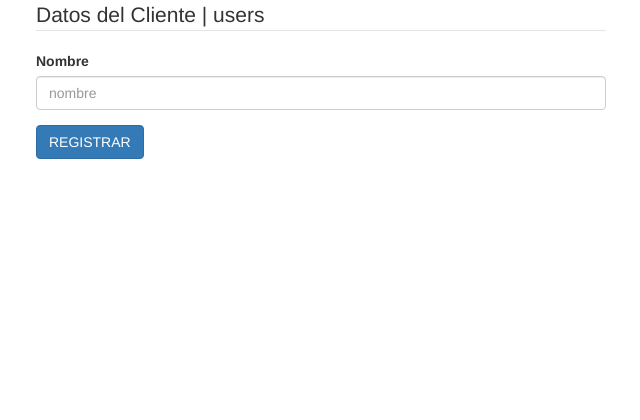
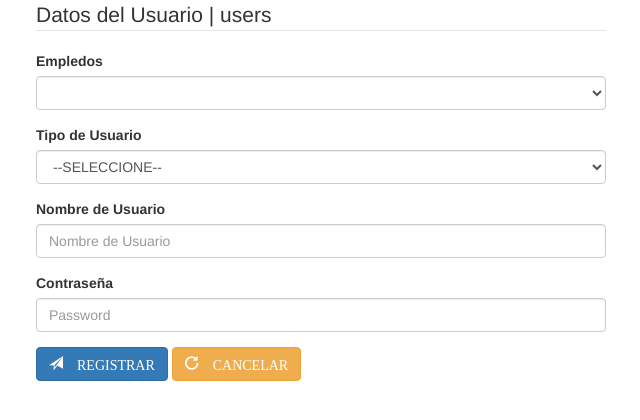
Before and after one commit to adcha17/php_tesis_ajax, a CodeIgniter app: page /server/users/load_add in a window 1280 px wide. Shown: the top 420 px of the page, without its empty margins (319-959 px from the left). Run offline with CodeIgniter, Linux system fonts and the light colour scheme.

Commit message:
subiendo add,del,update de tabla users

```diff
--- a/application/controllers/clientes.php
+++ b/application/controllers/clientes.php
@@ -54,7 +54,7 @@
 
         $_result = $this->clientes_model->add($_data['data']);
 
-        die();
+
 
         if ($_result)
             _build_json(TRUE,'cliente registrado');
--- a/application/controllers/users.php
+++ b/application/controllers/users.php
@@ -17,8 +17,11 @@
         //_beta();
         //_is_ajax_request();
 
+       $this->data['empleados'] = $this->users_model->get_empleados();
 
         $this->load->view($this->controller.'/load_add',$this->data);
+        //vdebug($this->data['items']);
+        //die("sa");
     }
 
     /*
@@ -26,10 +29,11 @@
     */
     public function load_update($id=FALSE)
     {
+       $this->data['empleados'] = $this->users_model->get_empleados();
         $_cliente_info = $this->users_model->get_by_id($id);
 
         if (!$_cliente_info)
-            _build_json(FALSE,'cliente no registrado en la DB');
+            _build_json(FALSE,'usuario no registrado en la DB');
 
         $this->data['item'] = $_cliente_info;
 
@@ -54,12 +58,12 @@
 
         $_result = $this->users_model->add($_data['data']);
 
-        die();
+
 
         if ($_result)
-            _build_json(TRUE,'cliente registrado');
+            _build_json(TRUE,'usuario registrado');
 
-        _build_json(FALSE,'Error al registrar cliente');
+        _build_json(FALSE,'Error al registrar usuario');
 
     }
 
@@ -73,9 +77,9 @@
         $_result = $this->users_model->update($_data['data'], $_data['cliente_id']);
 
         if ($_result)
-            _build_json(TRUE,'cliente actualizado');
+            _build_json(TRUE,'usuario actualizado');
 
-        _build_json(FALSE,'Error al actualizar cliente');
+        _build_json(FALSE,'Error al actualizar usuario');
     }
 
     public function validate_post($id=FALSE)
@@ -90,28 +94,21 @@
             $_cliente_info = $this->users_model->get_by_id($_cliente_id);
 
             if (!$_cliente_info)
-                _build_json(FALSE,'cliente no registrado en la DB');
+                _build_json(FALSE,'usuario no registrado en la DB');
          }
 
 
+        $_last_name = $this->input->post('empleado_id',TRUE);
+        $_data['empleado_id'] = _validate_empty($_last_name,'Seleccione empleados');
 
-        $_name = $this->input->post('name',TRUE);
-        $_data['name'] = _validate_empty($_name,'ingresa tu nombre');
+        $_last_name = $this->input->post('tipo_usuario',TRUE);
+        $_data['tipo_usuario'] = _validate_empty($_last_name,'Seleccione tipo de Usuario');
 
-        $_last_name = $this->input->post('last_name',TRUE);
-        $_data['last_name'] = _validate_empty($_last_name,'ingresa tu apellido');
+        $_sex = $this->input->post('nombre_usuario',TRUE);
+        $_data['nombre_usuario'] = _validate_empty($_sex,'Ingrese nombre de usuario');
 
-        $_sex = $this->input->post('sex',TRUE);
-        $_data['sex'] = _validate_empty($_sex,'selecciona tu sexo');
-
-        $_dni = $this->input->post('dni',TRUE);
-        $_data['dni'] = _validate_empty($_dni,'ingresa tu dni');
-
-        $_address = $this->input->post('address',TRUE);
-        $_data['address'] = _validate_empty($_address,'ingresa tu dirección');
-
-        $_district_id = $this->input->post('district_id',TRUE);
-        $_data['district_id'] = _validate_empty($_district_id,'selecciona tu distrito');
+        $_dni = $this->input->post('password',TRUE);
+        $_data['password'] = _validate_empty($_dni,'Ingrese una Contraseña');
 
         return array('data'=>$_data, 'cliente_id'=>$_cliente_id);
 
@@ -124,16 +121,16 @@
         $_cliente_info = $this->users_model->get_by_id($id);
 
         if (!$_cliente_info)
-            _build_json(FALSE,'cliente no registrado en la DB');
+            _build_json(FALSE,'usuario no registrado en la DB');
 
         $_data = array('status'=> 99);
 
         $_result = $this->users_model->update($_data, $_cliente_info->id);
 
         if ($_result)
-            _build_json(TRUE,'cliente actualizado');
+            _build_json(TRUE,'usuario actualizado');
 
-        _build_json(FALSE,'Error al actualizar cliente');
+        _build_json(FALSE,'Error al actualizar usuario');
     }
 
 
--- a/application/models/users_model.php
+++ b/application/models/users_model.php
@@ -47,6 +47,14 @@
 
 	}
 
+	public function get_empleados()
+	{
+
+
+		return $this->db->select('*')->get('empleados')->result();
+	}
+
+
 	public function get($_select='*')
 	{
 		$this->db->select($_select);
@@ -59,7 +67,10 @@
 					);
 
 		return $this->db->get('usuarios')->result();
+
+
 	}
+
 
 	public function get_by_id($_id, $_select = '*')
 	{
--- a/application/views/users/load_add.php
+++ b/application/views/users/load_add.php
@@ -4,24 +4,67 @@
 	<meta charset="utf-8">
 	<meta http-equiv="X-UA-Compatible" content="IE=edge">
 	<title></title>
-	<link rel="stylesheet" href="<?=base_url('public/css/bootstrap.css')?>">
-	<link rel="stylesheet" href="<?= base_url('public/css/style.css')?>">
+	<link rel="stylesheet" href="<?php echo base_url('public/css/bootstrap.css')?>">
+	<link rel="stylesheet" href="<?php echo base_url('public/css/style.css')?>">
+
+<script> var URL = "<?php echo base_url()?>"</script>
 </head>
 <body>
 	<div class="container">
 		<div class="wrapper">
 		<div class="col-md-12">
-		   <form action="" method="POST" role="form">
-		   		<legend>Datos del Cliente | <?=$controller?></legend>
+		   <form action="<?php echo base_url($controller.'/action_add')?>" method="POST" role="form">
+		   		<legend>Datos del Usuario | <?php echo $controller?></legend>
+
+
+
+		   	   <div class="form-group">
+		   			<label for="">Empledos</label>
+		   			<select name="empleado_id" id="empleado_id" class="form-control">
+		   	<option value=""></option>
+		   				<?php
+						for($x=0; $x < count($empleados); $x++){
+						?>
+						<option value = "<?php echo $empleados[$x]->id ?>"><?php echo $empleados[$x]->name ?></option>
+					<?php
+					}
+					?>
+
+
+
+
+		   			</select>
+		   		</div>
 
 		   		<div class="form-group">
-		   			<label for="">Nombre</label>
-		   			<input type="text" class="form-control" id="" placeholder="nombre">
+		   			<label for="">Tipo de Usuario</label>
+		   			<select name="tipo_usuario" id="tipo_usuario" class="form-control">
+		   				<option value="">--SELECCIONE--</option>
+		   				<option value="USUARIO NORMAL">USUARIO NORMAL</option>
+		   				<option value="USUARIO ADMINISTADOR">USUARIO ADMINISTRADOR</option>
+
+		   			</select>
+		   		</div>
+
+		   		<div class="form-group">
+		   			<label for="">Nombre de Usuario</label>
+		   			<input type="text" class="form-control" id="nombre_usuario" name="nombre_usuario" placeholder="Nombre de Usuario">
+		   		</div>
+		   		<div class="form-group">
+		   			<label for="">Contraseña</label>
+		   			<input type="password" class="form-control" id="password" name="password" placeholder="Password">
 		   		</div>
 
 
 
-		   		<button type="submit" class="btn btn-primary">REGISTRAR</button>
+
+
+
+
+		   		<button type="submit" class="btn btn-primary btn-add"><span class="glyphicon glyphicon-send" aria-hidden="true"> REGISTRAR</span></button>
+		   		<a href="<?php echo base_url($controller.'/load_list')?>" class="btn btn-warning">
+   					<span class="glyphicon glyphicon-repeat" aria-hidden="true"> CANCELAR</span>
+   				</a>
 		   	</form>
 
 
@@ -32,8 +75,9 @@
 	</div>
 
 
-<script src="<?= base_url('public/js/jquery.min.js')?>"></script>
-<script src="<?= base_url('public/js/bootstrap.js')?>"></script>
-<script src="<?=base_url('public/js/master/'.$controller.'.js') ?>"></script>
+	<script src="<?php echo base_url('public/js/jquery.min.js')?>"></script>
+	<script src="<?php echo base_url('public/js/bootstrap.js')?>"></script>
+	<script src="<?php echo base_url('public/js/bootbox.js')?>"></script>
+	<script src="<?php echo base_url('public/js/master/'.$controller.'.js') ?>"></script>
 </body>
 </html>
--- a/application/views/users/load_list.php
+++ b/application/views/users/load_list.php
@@ -14,7 +14,7 @@
 	<div class="container">
 		<div class="row">
 				<div class="col-md-12">
-					<h4>LISTADO DE Usuarios</h4>
+					<h4>LISTADO DE USUARIOS</h4>
 				</div>
 				<div class="pull-right">
 					<a href="<?php echo base_url($controller.'/load_add')?>" class="btn btn-info btn-sm">
@@ -32,6 +32,7 @@
 			   			<th>Nombre de Usuario</th>
 			   			<th>Password</th>
 			   			<th>Tipo de Usuarios</th>
+			   			<th>Empeado_id</th>
 			   			<th></th>
 
 			   		</tr>
@@ -49,6 +50,7 @@
 			   			<td><?php echo $items[$x]->nombre_usuario ?></td>
 			   			<td><?php echo $items[$x]->password ?></td>
 			   			<td><?php echo $items[$x]->tipo_usuario ?></td>
+			   			<td><?php echo $items[$x]->empleado_id ?></td>
 			   			<td>
 			   				<a href="<?php echo base_url($controller.'/load_update/'.$items[$x]->id)?>" class="btn btn-success btn-sm">
 			   					<span class="glyphicon glyphicon-pencil" aria-hidden="true"></span>
--- a/public/js/master/users.js
+++ b/public/js/master/users.js
@@ -66,7 +66,7 @@
 	var _this = $(this);
 	var _url = _this.attr('href');
 
-		bootbox.confirm("¿Deseas eliminar este cliente?", function(result) {
+		bootbox.confirm("¿Deseas eliminar este usuario?", function(result) {
 		  if (Boolean(result)) {
 		  	$.ajax({
 				url: _url,
```
Also changed, not shown: application/views/clientes/load_update.php (+6 -4 lines), application/views/users/load_update.php (+101 -1 lines), nbproject/project.xml (added, +9 -0 lines), 2 other files.
